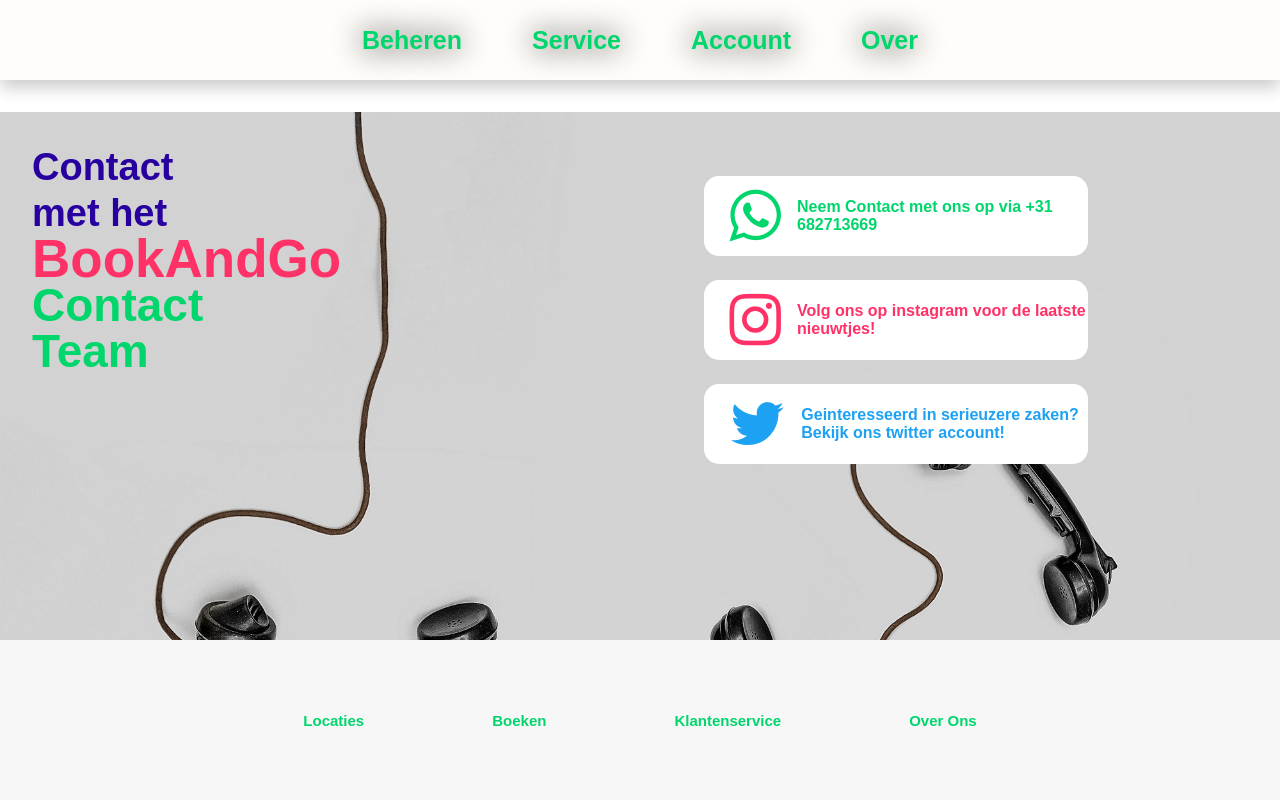
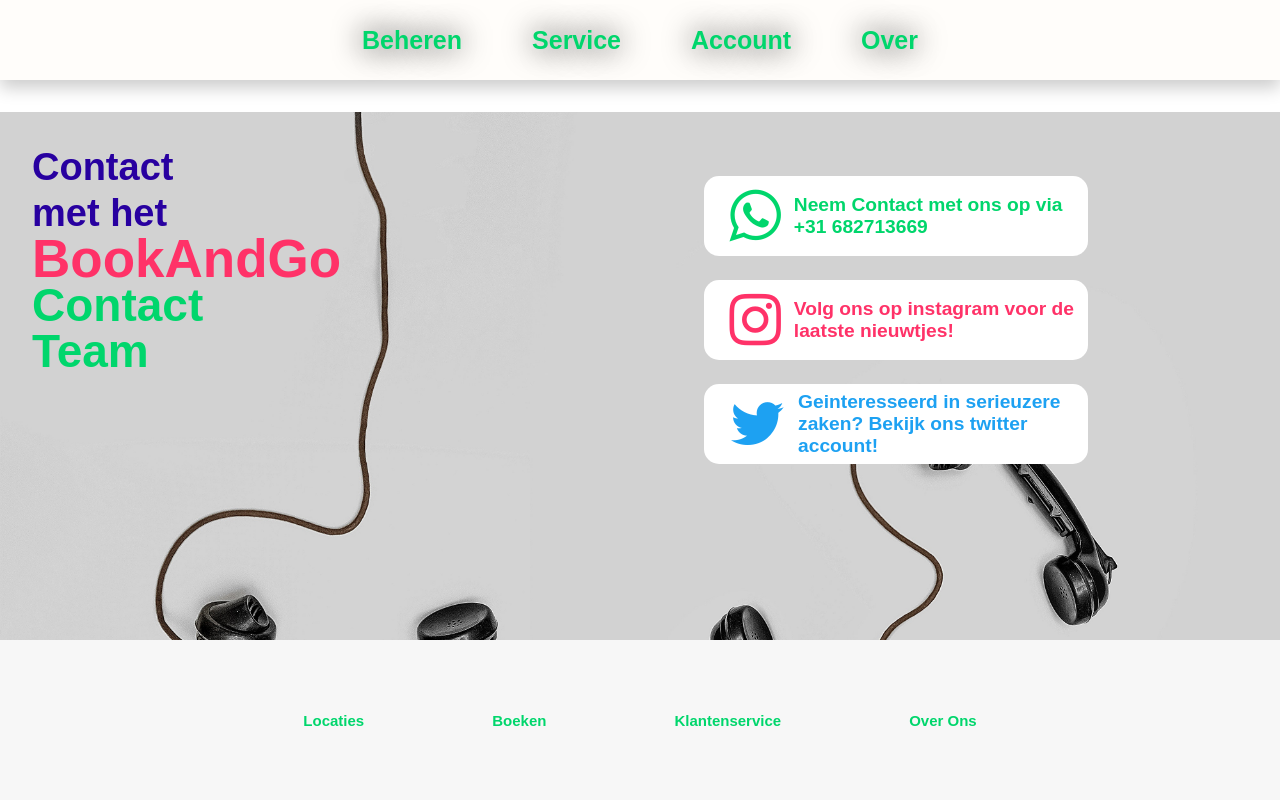
Before and after one commit to ililuab/Book-and-Go, a PHP site: page /main/klantenservice.php in a window 1280 px wide. Run offline with PHP 8.4, Linux system fonts and the light colour scheme; some web fonts are replaced.

Commit message:
css update

```diff
--- a/css/styles.css
+++ b/css/styles.css
@@ -804,16 +804,26 @@ svg {
 }
 
 .klantenservice-socialmedia-text {
-  padding-left: 2vh;
+  padding-left: 1vw;
   color: #00d66c;
+  font-size: 1.5vw;
 }
 
 .klantenservice-socialmedia-text2 {
-  padding-left: 2vh;
+  padding-left: 1vw;
   color: #ff3268;
+  font-size: 1.5vw;
 }
 
 .klantenservice-socialmedia-text3 {
-  padding-left: 2vh;
+  padding-left: 1vw;
   color: #1DA1F2;
+  padding-right: 1vw;
+  font-size: 1.5vw;
 }
+
+@media only screen and (max-width: 600px) {
+  .Header-links {
+    text-shadow: none;
+  }
+}
```
